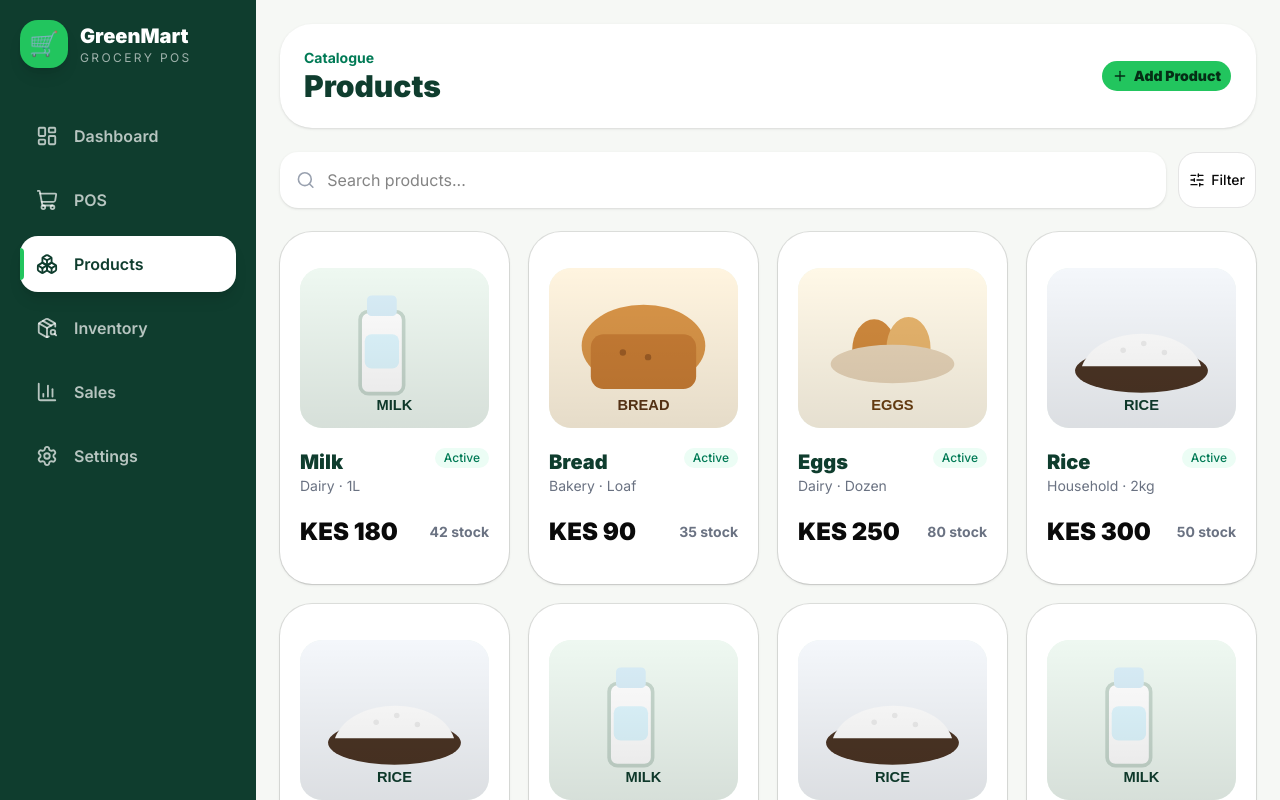
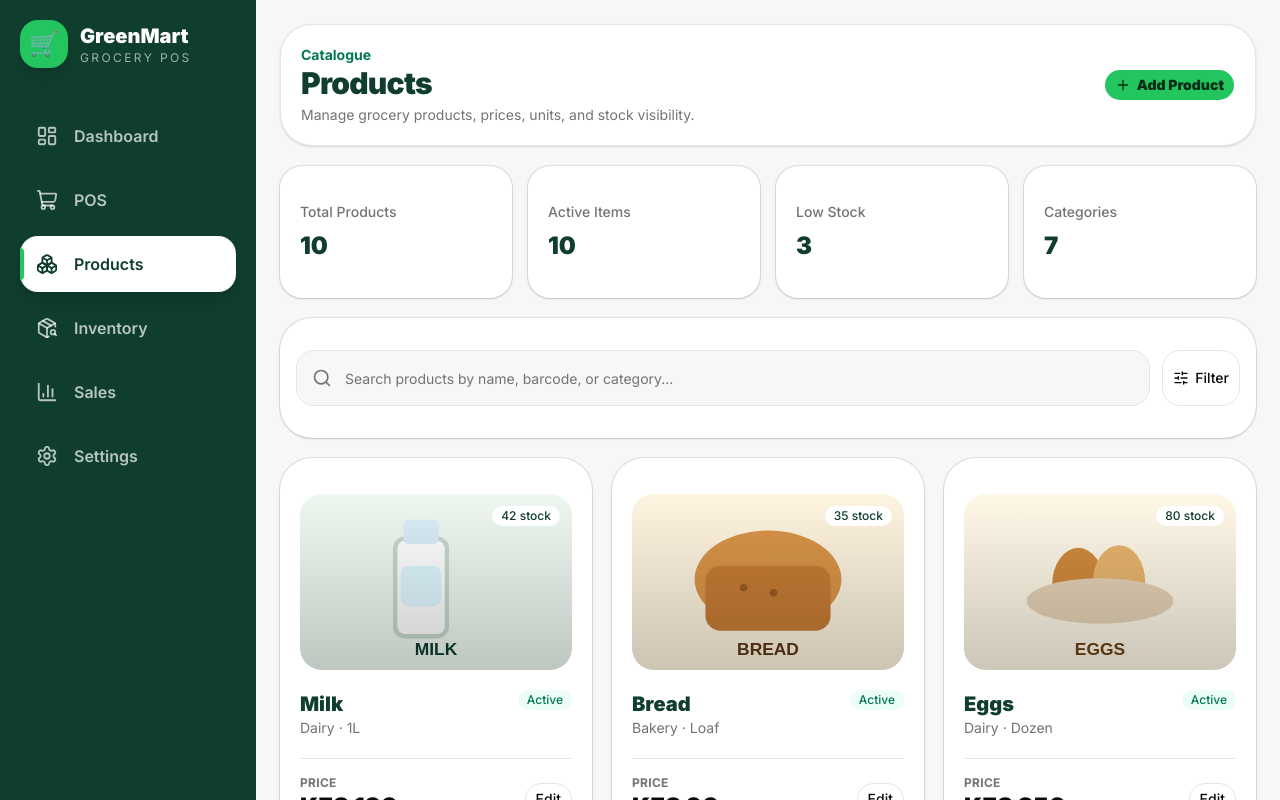
Before and after one commit to Salman1728/grocery-pos, a Next.js app: page /products in a window 1280 px wide. Shown: the top 800 px of the page. Built offline with nearby package versions, Linux system fonts and the light colour scheme.

Commit message:
Refactor products page to shared app shell

```diff
--- a/app/products/page.tsx
+++ b/app/products/page.tsx
@@ -1,35 +1,43 @@
 import Image from "next/image";
-import { Sidebar } from "@/components/sidebar";
+import { AppShell } from "@/components/app-shell";
+import { PageHeader } from "@/components/page-header";
+import { StatCard } from "@/components/stat-card";
 import { products } from "@/lib/mock-data";
+import { Button } from "@/components/ui/button";
 import { Card, CardContent } from "@/components/ui/card";
 import { Badge } from "@/components/ui/badge";
-import { Button } from "@/components/ui/button";
+import { Input } from "@/components/ui/input";
 import { Plus, Search, SlidersHorizontal } from "lucide-react";
 
 export default function ProductsPage() {
   return (
-    <div className="flex min-h-screen bg-[#f6f8f5]">
-      <Sidebar />
-
-      <main className="flex-1 p-6">
-        <header className="mb-6 flex items-center justify-between rounded-[2rem] bg-white p-6 shadow-sm">
-          <div>
-            <p className="text-sm font-bold text-emerald-700">Catalogue</p>
-            <h1 className="text-3xl font-black text-[#0f3d2e]">Products</h1>
-          </div>
-
+    <AppShell>
+      <PageHeader
+        eyebrow="Catalogue"
+        title="Products"
+        description="Manage grocery products, prices, units, and stock visibility."
+        action={
           <Button className="rounded-2xl bg-[#22c55e] font-black text-[#052e16] hover:bg-[#16a34a]">
             <Plus size={18} />
             Add Product
           </Button>
-        </header>
+        }
+      />
 
-        <div className="mb-6 flex gap-3">
-          <div className="flex flex-1 items-center gap-3 rounded-2xl bg-white px-4 py-3 shadow-sm">
-            <Search className="text-gray-400" size={20} />
-            <input
-              placeholder="Search products..."
-              className="w-full bg-transparent outline-none"
+      <div className="mb-5 grid gap-4 md:grid-cols-4">
+        <StatCard label="Total Products" value={`${products.length}`} />
+        <StatCard label="Active Items" value="10" />
+        <StatCard label="Low Stock" value="3" />
+        <StatCard label="Categories" value="7" />
+      </div>
+
+      <Card className="mb-5 rounded-[2rem] border-0 bg-white shadow-sm">
+        <CardContent className="flex gap-3 p-4">
+          <div className="relative flex-1">
+            <Search className="absolute left-4 top-1/2 -translate-y-1/2 text-muted-foreground" size={20} />
+            <Input
+              placeholder="Search products by name, barcode, or category..."
+              className="h-14 rounded-2xl bg-[#f6f8f5] pl-12"
             />
           </div>
 
@@ -37,28 +45,36 @@ export default function ProductsPage() {
             <SlidersHorizontal size={18} />
             Filter
           </Button>
-        </div>
+        </CardContent>
+      </Card>
 
-        <div className="grid gap-5 sm:grid-cols-2 xl:grid-cols-4">
+      <div className="grid gap-5 sm:grid-cols-2 xl:grid-cols-3 2xl:grid-cols-4">
         {products.map((product) => (
-            <Card key={product.id} className="overflow-hidden rounded-[2rem] border-0 bg-white shadow-sm transition hover:-translate-y-1 hover:shadow-xl">
+          <Card
+            key={product.id}
+            className="overflow-hidden rounded-[2rem] border-0 bg-white shadow-sm transition hover:-translate-y-1 hover:shadow-xl"
+          >
             <CardContent className="p-5">
-                <div className="relative h-40 overflow-hidden rounded-3xl bg-[#edf7ef]">
+              <div className="relative h-44 overflow-hidden rounded-3xl bg-[#edf7ef]">
                 <Image
                   src={product.image}
                   alt={product.name}
                   fill
                   className="object-cover transition duration-300 hover:scale-105"
                 />
-                  <div className="absolute inset-0 bg-gradient-to-t from-black/10 to-transparent" />
+                <div className="absolute inset-0 bg-gradient-to-t from-black/20 to-transparent" />
+                <Badge className="absolute right-3 top-3 rounded-full bg-white text-[#0f3d2e] hover:bg-white">
+                  {product.stock} stock
+                </Badge>
               </div>
 
-                <div className="mt-5 flex items-start justify-between">
+              <div className="mt-5">
+                <div className="flex items-start justify-between gap-3">
                   <div>
                     <h2 className="text-xl font-black text-[#0f3d2e]">
                       {product.name}
                     </h2>
-                    <p className="text-sm text-gray-500">
+                    <p className="text-sm text-muted-foreground">
                       {product.category} · {product.unit}
                     </p>
                   </div>
@@ -68,17 +84,23 @@ export default function ProductsPage() {
                   </Badge>
                 </div>
 
-                <div className="mt-5 flex items-center justify-between">
+                <div className="mt-5 flex items-center justify-between border-t pt-4">
+                  <div>
+                    <p className="text-xs font-bold uppercase tracking-wide text-muted-foreground">
+                      Price
+                    </p>
                     <p className="text-2xl font-black">KES {product.price}</p>
-                  <p className="text-sm font-bold text-gray-500">
-                    {product.stock} stock
-                  </p>
+                  </div>
+
+                  <Button variant="outline" className="rounded-2xl">
+                    Edit
+                  </Button>
+                </div>
               </div>
             </CardContent>
           </Card>
         ))}
       </div>
-      </main>
-    </div>
+    </AppShell>
   );
 }
```
Lines whose indentation alone changed are shown as unchanged.
